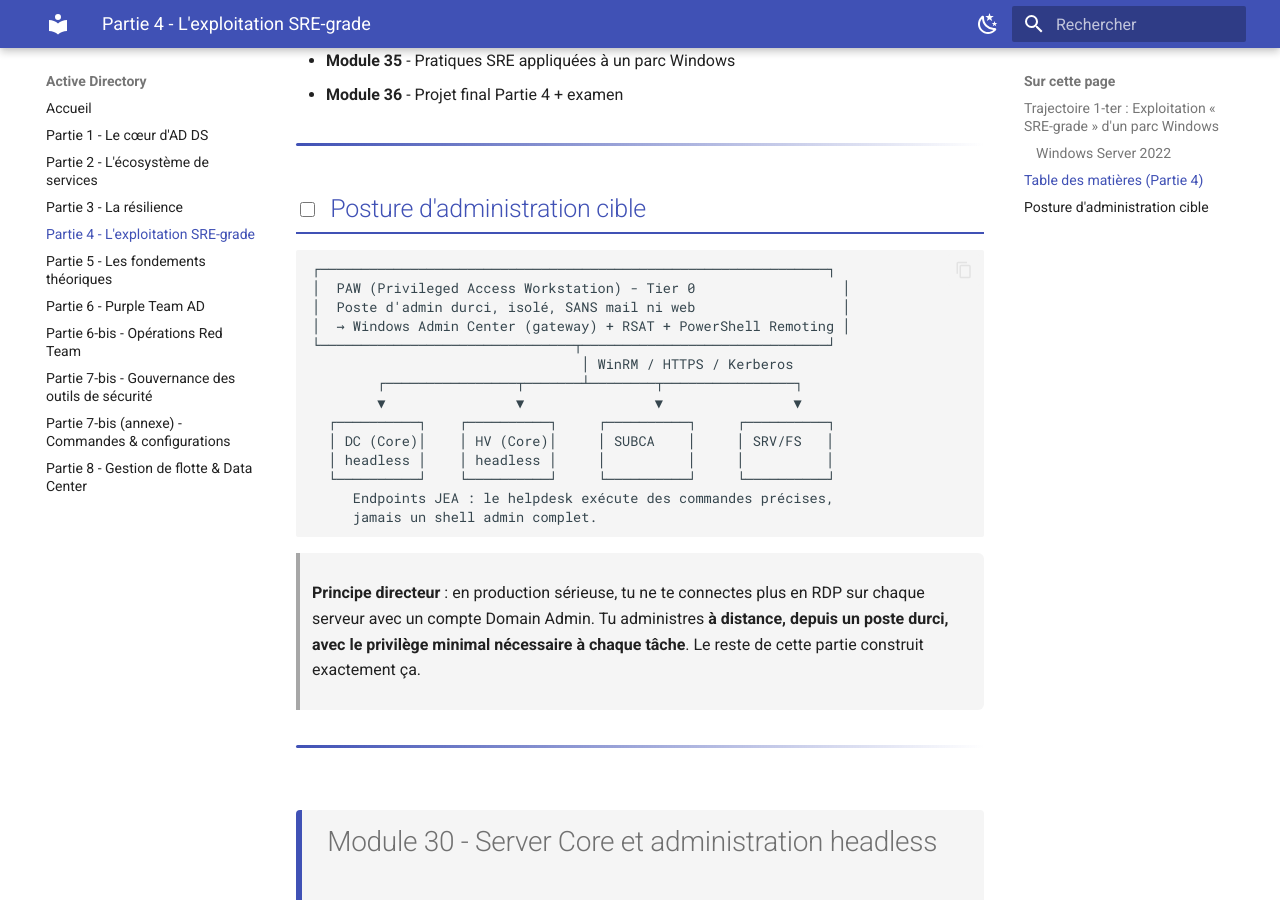
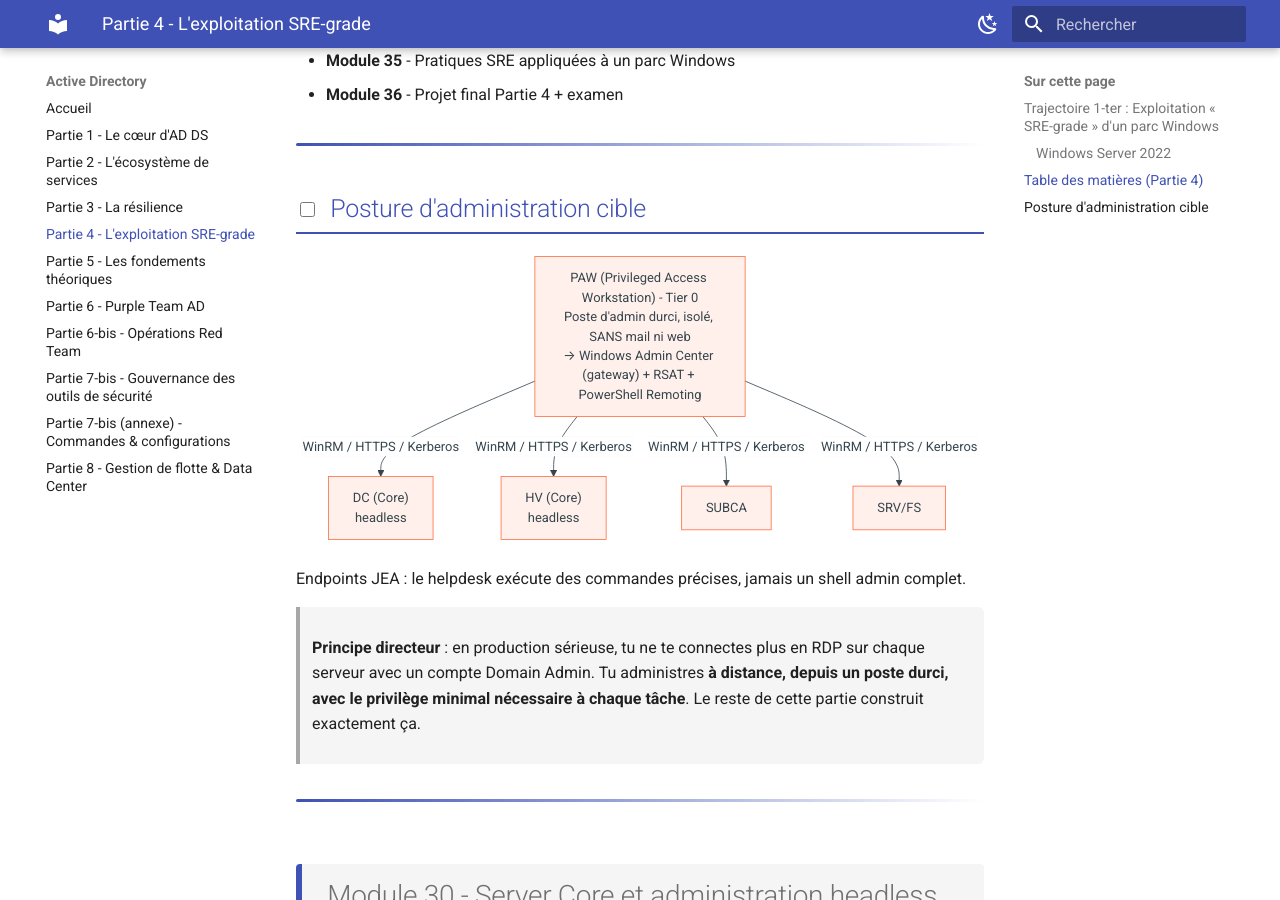
Before and after one commit to andrihan/Active-Directory, an MkDocs documentation site: the page built from docs/04-exploitation-sre.md, in a window 1280 px wide and 900 px high, scrolled down 1129 px. Built offline with MkDocs 1.6.1 and Material for MkDocs 9.7.7, drawn with Linux system fonts in a browser that asks for light colours; part of the change alters nothing that is shown.

Commit message:
feat: convertir les schémas ASCII de l'exploitation SRE en Mermaid

````diff
--- a/docs/04-exploitation-sre.md
+++ b/docs/04-exploitation-sre.md
@@ -26,22 +26,19 @@
 
 ## Posture d'administration cible
 
+```mermaid
+flowchart TB
+    PAW["PAW (Privileged Access Workstation) - Tier 0<br/>Poste d'admin durci, isolé, SANS mail ni web<br/>→ Windows Admin Center (gateway) + RSAT + PowerShell Remoting"]
+    DC["DC (Core)<br/>headless"]
+    HV["HV (Core)<br/>headless"]
+    SUBCA["SUBCA"]
+    SRV["SRV/FS"]
+    PAW -->|WinRM / HTTPS / Kerberos| DC
+    PAW -->|WinRM / HTTPS / Kerberos| HV
+    PAW -->|WinRM / HTTPS / Kerberos| SUBCA
+    PAW -->|WinRM / HTTPS / Kerberos| SRV
 ```
-┌──────────────────────────────────────────────────────────────┐
-│  PAW (Privileged Access Workstation) - Tier 0                  │
-│  Poste d'admin durci, isolé, SANS mail ni web                  │
-│  → Windows Admin Center (gateway) + RSAT + PowerShell Remoting │
-└───────────────────────────────┬──────────────────────────────┘
-                                 │ WinRM / HTTPS / Kerberos
-        ┌────────────────┬───────┴────────┬────────────────┐
-        ▼                ▼                ▼                ▼
-  ┌──────────┐    ┌──────────┐     ┌──────────┐     ┌──────────┐
-  │ DC (Core)│    │ HV (Core)│     │ SUBCA    │     │ SRV/FS   │
-  │ headless │    │ headless │     │          │     │          │
-  └──────────┘    └──────────┘     └──────────┘     └──────────┘
-     Endpoints JEA : le helpdesk exécute des commandes précises,
-     jamais un shell admin complet.
-```
+Endpoints JEA : le helpdesk exécute des commandes précises, jamais un shell admin complet.
 
 > **Principe directeur** : en production sérieuse, tu ne te connectes plus en RDP sur chaque serveur avec un compte Domain Admin. Tu administres **à distance, depuis un poste durci, avec le privilège minimal nécessaire à chaque tâche**. Le reste de cette partie construit exactement ça.
 
````
